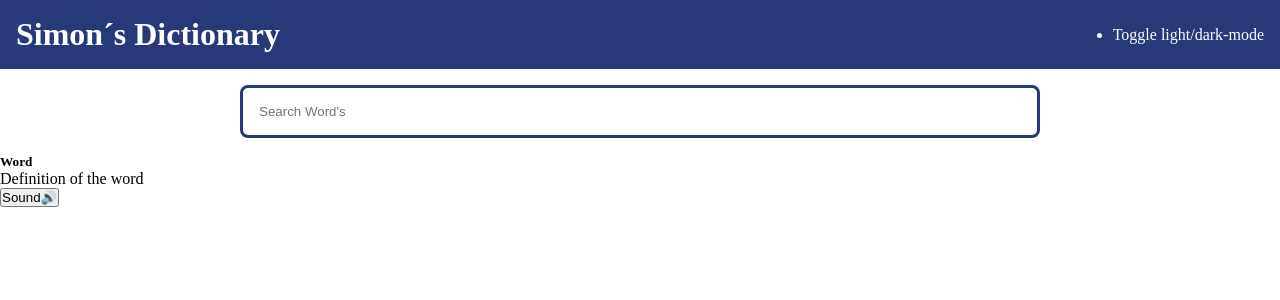
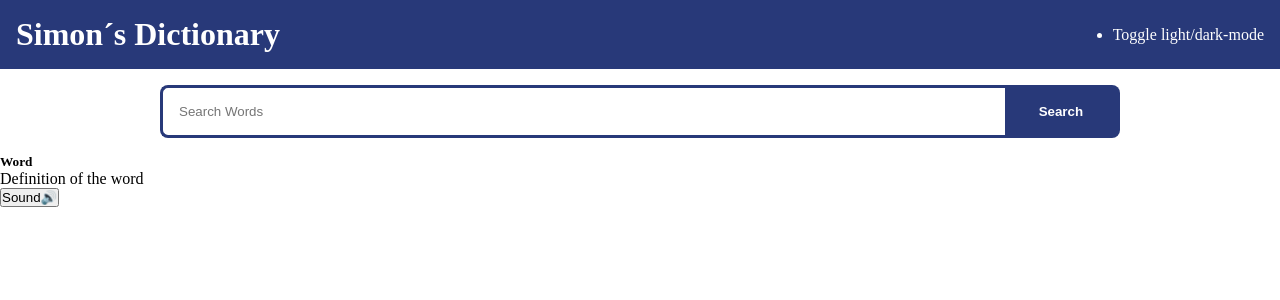
Before and after one commit to Sillen00/DictonaryTestsExersice, a React (Vite) app: page / in a window 1280 px wide. Shown: the top 300 px of the page. Built offline with nearby package versions, Linux system fonts and the light colour scheme; no server answers.

Commit message:
searchbutton

```diff
--- a/src/SearchBarWord.css
+++ b/src/SearchBarWord.css
@@ -4,10 +4,34 @@
     margin: 1rem 1rem;
 }
 
-.wordSearchField {
+.wordSearchFieldDiv {
+    width: 60rem;
+    display: flex;
+    flex-wrap: nowrap;
+}
+
+.wordSearchFieldDiv input {
+    width: 88%;
     padding: 1rem 1rem;
     background-color: white;
-    width: 60em;
     border: 3px solid var(--primary-color);
-    border-radius: 0.5rem;
+    border-right: none;
+    outline: none;
+    border-radius: 0.5rem 0 0 0.5rem;
 }
+
+.wordSearchFieldDiv button {
+    width: 12%;
+    min-width: 80px;
+    padding: 1rem 1rem;
+    background-color: var(--primary-color);
+    border: 3px solid var(--primary-color);
+    border-left: none;
+    border-radius: 0 0.5rem 0.5rem 0;
+    color: white;
+    font-weight: bold;
+    outline: none;
+}
+.wordSearchFieldDiv button:hover {
+    background-color: var(--secondary-color);
+}
--- a/src/SearchBarWord.tsx
+++ b/src/SearchBarWord.tsx
@@ -1,14 +1,29 @@
-import React from "react";
+import React, { useState } from "react";
 import "./SearchBarWord.css";
 
-function SearchBarWord() {
+function SearchBarWord({ onSearch }) {
+    const [searchTerm, setSearchTerm] = useState("");
+
+    const handleInputChange = (event) => {
+        const term = event.target.value;
+        setSearchTerm(term);
+    };
+
+    const handleSearchClick = () => {
+        onSearch(searchTerm);
+    };
+
     return (
         <div className="inputContainer">
-            <input
-                className="wordSearchField"
-                type="text"
-                placeholder="Search Word's"
-            />
+            <div className="wordSearchFieldDiv">
+                <input
+                    type="text"
+                    placeholder="Search Words"
+                    value={searchTerm}
+                    onChange={handleInputChange}
+                />
+                <button onClick={handleSearchClick}>Search</button>
+            </div>
         </div>
     );
 }
```
